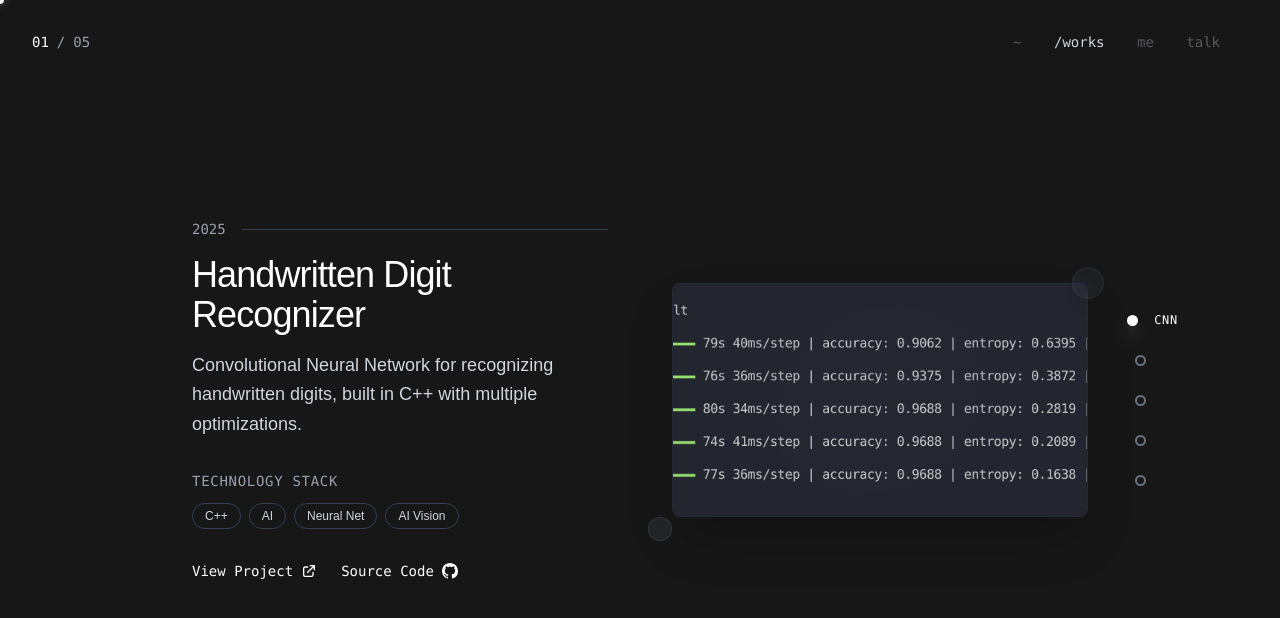
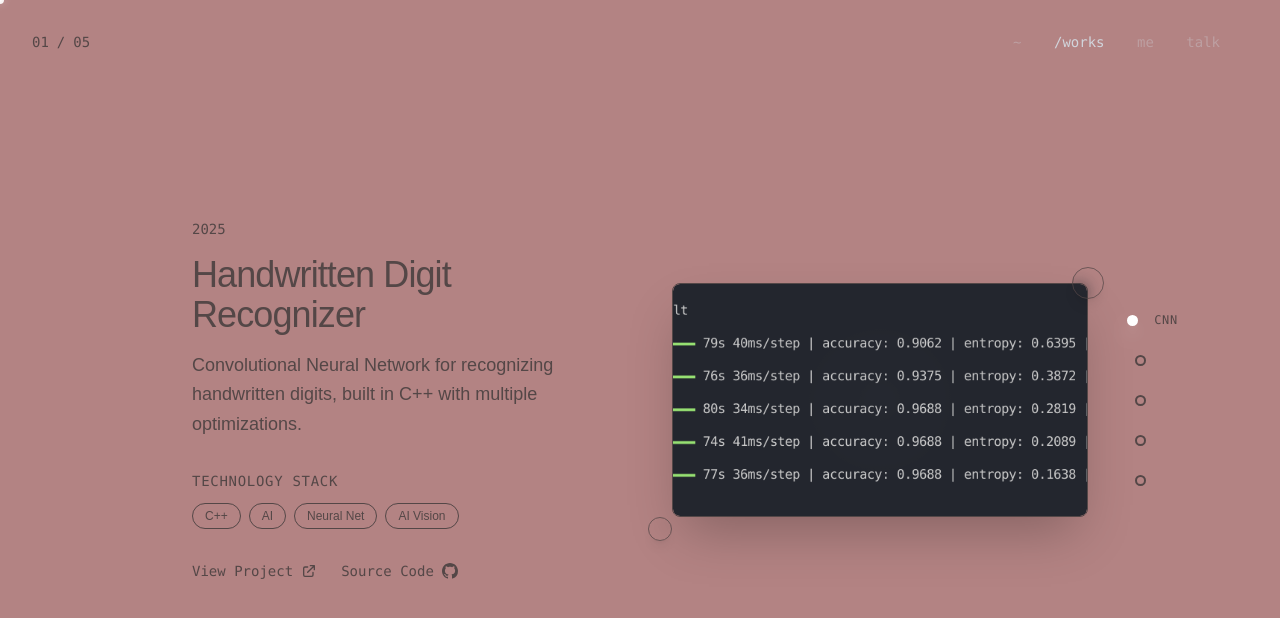
Before and after one commit to AccioMo/portfolio, a Next.js app: page /works in a window 1280 px wide. Shown: the top 618 px of the page. Built offline with nearby package versions, Linux system fonts and the light colour scheme; a web font is replaced by a local one.

Commit message:
added dark and light mode colors

```diff
--- a/src/app/globals.css
+++ b/src/app/globals.css
@@ -1,9 +1,9 @@
 @import "tailwindcss";
 
 :root {
-  --background: #171717;
-  --foreground: #ffffff;
-  --grid-color: rgba(23, 23, 23, 0.1);
+  --background: #b38383;
+  --foreground: #544747;
+  --grid-color: rgb(255, 255, 255);
   --font-sans: 'Comfortaa', sans-serif;
 }
 
@@ -26,9 +26,11 @@
 
 @media (prefers-color-scheme: dark) {
   :root {
-    --background: #0a0a0a;
-    --foreground: #ededed;
-    --grid-color: rgba(237, 237, 237, 0.1);
+    --background: #564D4A;
+    --foreground: #F8F7F9;
+    --primary: #ededed;
+    --secondary: #b38383;
+    --grid-color: #ededed;
   }
 }
 
--- a/src/app/layout.tsx
+++ b/src/app/layout.tsx
@@ -26,7 +26,7 @@ export default function RootLayout({
 }>) {
   return (
     <html lang="en">
-      <body className={`${fontSans.variable} antialiased overflow-hidden`}>
+      <body className={`${fontSans.variable} antialiased overflow-hidden bg-background text-foreground`}>
         <NavBar logo={false}></NavBar>
         <GlobalEffects>{children}</GlobalEffects>
       </body>
--- a/src/app/works/page.tsx
+++ b/src/app/works/page.tsx
@@ -115,7 +115,7 @@ export default function Works() {
   };
 
   return (
-    <div className="h-screen bg-transparent text-white overflow-hidden animate-fade-in" data-project-area="true">
+    <div className="h-screen bg-transparent text-foreground overflow-hidden animate-fade-in" data-project-area="true">
 
       {/* Navigation dots */}
      <div className="fixed right-6 top-1/2 transform -translate-y-1/2 z-40 flex flex-col space-y-6">
@@ -131,14 +131,14 @@ export default function Works() {
               className={`w-[11px] h-[11px] rounded-full border-2 after:hidden after:content-[''] hover:after:block flex justify-center items-center after:w-1 after:h-1 after:bg-white after:rounded-full my-cursor-none transition-all duration-100 hover:scale-150 hover:after:scale-150 ${
                 activeProject === index
                   ? 'bg-white border-white shadow-lg shadow-white/50'
-                  : 'bg-transparent border-gray-500 hover:border-white'
+                  : 'bg-transparent border-grid/60 hover:border-white'
               }`}
             />
             <span
               className={`ml-4 text-xs font-mono uppercase tracking-wider transition-all duration-300 ${
                 activeProject === index
-                  ? 'opacity-100 translate-x-0 text-white'
-                  : 'opacity-0 translate-x-4 text-gray-500 group-hover:opacity-100 group-hover:translate-x-0'
+                  ? 'opacity-100 translate-x-0 text-foreground'
+                  : 'opacity-0 translate-x-4 text-secondary group-hover:opacity-100 group-hover:translate-x-0'
               }`}
             >
               {project.small_title}
@@ -148,8 +148,8 @@ export default function Works() {
       </div>
 
       {/* Project counter */}
-      <div className="fixed left-8 top-8 z-40 font-mono text-sm text-gray-400">
-        <span className="text-white">{String(activeProject + 1).padStart(2, '0')}</span>
+      <div className="fixed left-8 top-8 z-40 font-mono text-sm text-secondary/70">
+        <span className="text-foreground">{String(activeProject + 1).padStart(2, '0')}</span>
         <span className="mx-2">/</span>
         <span>{String(projects.length).padStart(2, '0')}</span>
       </div>
@@ -176,29 +176,29 @@ export default function Works() {
               <div className="space-y-8">
                 <div className="space-y-4">
                   <div className="flex items-center space-x-4">
-                    <span className="text-sm font-mono text-gray-400">{project.year}</span>
-                    <div className="h-px bg-gray-700 flex-1" />
+                    <span className="text-sm font-mono text-secondary/80">{project.year}</span>
+                    <div className="h-px bg-grid/60 flex-1" />
                   </div>
 
                   <h1 className="text-3xl lg:text-4xl font-light tracking-tight">
                     {project.title}
                   </h1>
 
-                  <p className="text-lg text-gray-300 leading-relaxed max-w-lg">
+                  <p className="text-lg text-primary/90 leading-relaxed max-w-lg">
                     {project.description}
                   </p>
                 </div>
 
                 {/* Tech stack */}
                 <div className="space-y-3">
-                  <h3 className="text-sm font-mono text-gray-400 uppercase tracking-wider">
+                  <h3 className="text-sm font-mono text-secondary/10 uppercase tracking-wider">
                     Technology Stack
                   </h3>
                   <div className="flex flex-wrap gap-2">
                     {project.tech.map((tech, techIndex) => (
                       <span
                         key={tech}
-                        className="px-3 py-1 text-xs border border-gray-700 rounded-full text-gray-300 hover:border-white hover:text-white transition-colors duration-300"
+                        className="px-3 py-1 text-xs border border-grid/70 rounded-full text-primary/85 hover:border-white hover:text-foreground transition-colors duration-300"
                         style={{
                           animationDelay: `${techIndex * 0.1}s`
                         }}
@@ -216,7 +216,7 @@ export default function Works() {
                       href={project.link}
                       target="_blank"
                       rel="noopener noreferrer"
-                      className="group flex items-center cursor-none space-x-2 text-white hover:text-purple-400 transition-colors duration-300"
+                      className="group flex items-center cursor-none space-x-2 text-foreground hover:text-purple-400 transition-colors duration-300"
                     >
                       <span className="text-sm font-mono">View Project</span>
                       <svg
@@ -235,7 +235,7 @@ export default function Works() {
                       href={project.github}
                       target="_blank"
                       rel="noopener noreferrer"
-                      className="group flex items-center cursor-none space-x-2 text-white hover:text-pink-400 transition-colors duration-300"
+                      className="group flex items-center cursor-none space-x-2 text-foreground hover:text-pink-400 transition-colors duration-300"
                     >
                       <span className="text-sm font-mono">Source Code</span>
                       <svg
@@ -252,8 +252,8 @@ export default function Works() {
 
               {/* Project visual */}
               <div className="relative">
-                <div className="aspect-video bg-gray-900/50 backdrop-blur-sm rounded-lg border border-gray-700/50 overflow-hidden group shadow-2xl">
-                  <div className="w-full h-full bg-gradient-to-br from-gray-800/30 to-gray-900/30 backdrop-blur-md flex items-center justify-center relative">
+                <div className="aspect-video bg-background/60 backdrop-blur-sm rounded-lg border border-grid/40 overflow-hidden group shadow-2xl">
+                  <div className="w-full h-full bg-gradient-to-br from-grid/20 to-background/40 backdrop-blur-md flex items-center justify-center relative">
                     {/* Render video or image when provided, otherwise show 3D placeholder */}
                     {project.video ? (
                       <video
@@ -275,24 +275,24 @@ export default function Works() {
                       />
                     ) : (
                       <div className="text-center space-y-4 relative z-10">
-                        <div className="w-16 h-16 mx-auto rounded-lg bg-gray-700/40 backdrop-blur-sm border border-gray-600/30 shadow-lg transform perspective-1000 rotate-x-12 rotate-y-12 group-hover:rotate-x-6 group-hover:rotate-y-6 transition-all duration-500 flex items-center justify-center">
-                          <div className="w-8 h-8 bg-gray-600/50 rounded backdrop-blur-sm border border-gray-500/30"></div>
+                        <div className="w-16 h-16 mx-auto rounded-lg bg-grid/30 backdrop-blur-sm border border-grid/40 shadow-lg transform perspective-1000 rotate-x-12 rotate-y-12 group-hover:rotate-x-6 group-hover:rotate-y-6 transition-all duration-500 flex items-center justify-center">
+                          <div className="w-8 h-8 bg-grid/40 rounded backdrop-blur-sm border border-grid/50"></div>
                         </div>
-                        <p className="text-sm text-gray-400 font-mono backdrop-blur-sm">Project Preview</p>
+                        <p className="text-sm text-secondary/80 font-mono backdrop-blur-sm">Project Preview</p>
                       </div>
                     )}
 
                     {/* Subtle background pattern */}
                     <div className="absolute inset-0 opacity-10">
-                      <div className="absolute inset-0 bg-gradient-to-br from-transparent via-gray-500/10 to-transparent"></div>
+                      <div className="absolute inset-0 bg-gradient-to-br from-transparent via-grid/10 to-transparent"></div>
                       <div className="absolute top-0 left-0 w-full h-full bg-[radial-gradient(circle_at_50%_50%,rgba(255,255,255,0.1),transparent_50%)]"></div>
                     </div>
                   </div>
                 </div>
 
                 {/* Decorative elements - toned down */}
-                <div className="absolute -top-4 -right-4 w-8 h-8 rounded-full bg-gray-600/20 backdrop-blur-sm border border-gray-500/20 animate-pulse shadow-lg" />
-                <div className="absolute -bottom-6 -left-6 w-6 h-6 rounded-full bg-gray-500/20 backdrop-blur-sm border border-gray-400/20 animate-pulse shadow-lg"
+                <div className="absolute -top-4 -right-4 w-8 h-8 rounded-full bg-grid/15 backdrop-blur-sm border border-grid/30 animate-pulse shadow-lg" />
+                <div className="absolute -bottom-6 -left-6 w-6 h-6 rounded-full bg-grid/15 backdrop-blur-sm border border-grid/25 animate-pulse shadow-lg"
                      style={{ animationDelay: '1s' }} />
               </div>
             </div>
@@ -300,8 +300,8 @@ export default function Works() {
             {/* Scroll indicator for last project */}
             {index === projects.length - 1 && (
               <div className="absolute bottom-8 left-1/2 transform -translate-x-1/2 text-center space-y-2">
-                <p className="text-sm font-mono text-gray-400">End of Projects</p>
-                <div className="w-px h-8 bg-gray-700 mx-auto" />
+                <p className="text-sm font-mono text-secondary/70">End of Projects</p>
+                <div className="w-px h-8 bg-grid/60 mx-auto" />
               </div>
             )}
           </div>
--- a/src/components/GlobalEffects.tsx
+++ b/src/components/GlobalEffects.tsx
@@ -101,7 +101,7 @@ export default function GlobalEffects({ children }: GlobalEffectsProps) {
     }, [handleMouseMove, isInProjectArea]);
 
     return (
-    <div className="min-h-screen cursor-none bg-background text-foreground transition-all duration-500 ease-out">
+    <div className="min-h-screen cursor-none transition-all duration-500 ease-out">
       {/* Star Field Background */}
       {/* <StarFieldFallback starLess={false} /> */}
 
--- /dev/null
+++ b/tailwind.config.ts
@@ -0,0 +1,22 @@
+import type { Config } from "tailwindcss";
+
+const config: Config = {
+  content: [
+    "./src/pages/**/*.{js,ts,jsx,tsx,mdx}",
+    "./src/components/**/*.{js,ts,jsx,tsx,mdx}",
+    "./src/app/**/*.{js,ts,jsx,tsx,mdx}",
+  ],
+  theme: {
+    extend: {
+      colors: {
+        background: "rgb(var(--background) / <alpha-value>)",
+        foreground: "rgb(var(--foreground) / <alpha-value>)",
+        primary: "rgb(var(--primary) / <alpha-value>)",
+        secondary: "rgb(var(--secondary) / <alpha-value>)",
+        grid: "rgb(var(--grid-color) / <alpha-value>)",
+      },
+    },
+  },
+  plugins: [],
+};
+export default config;
```
